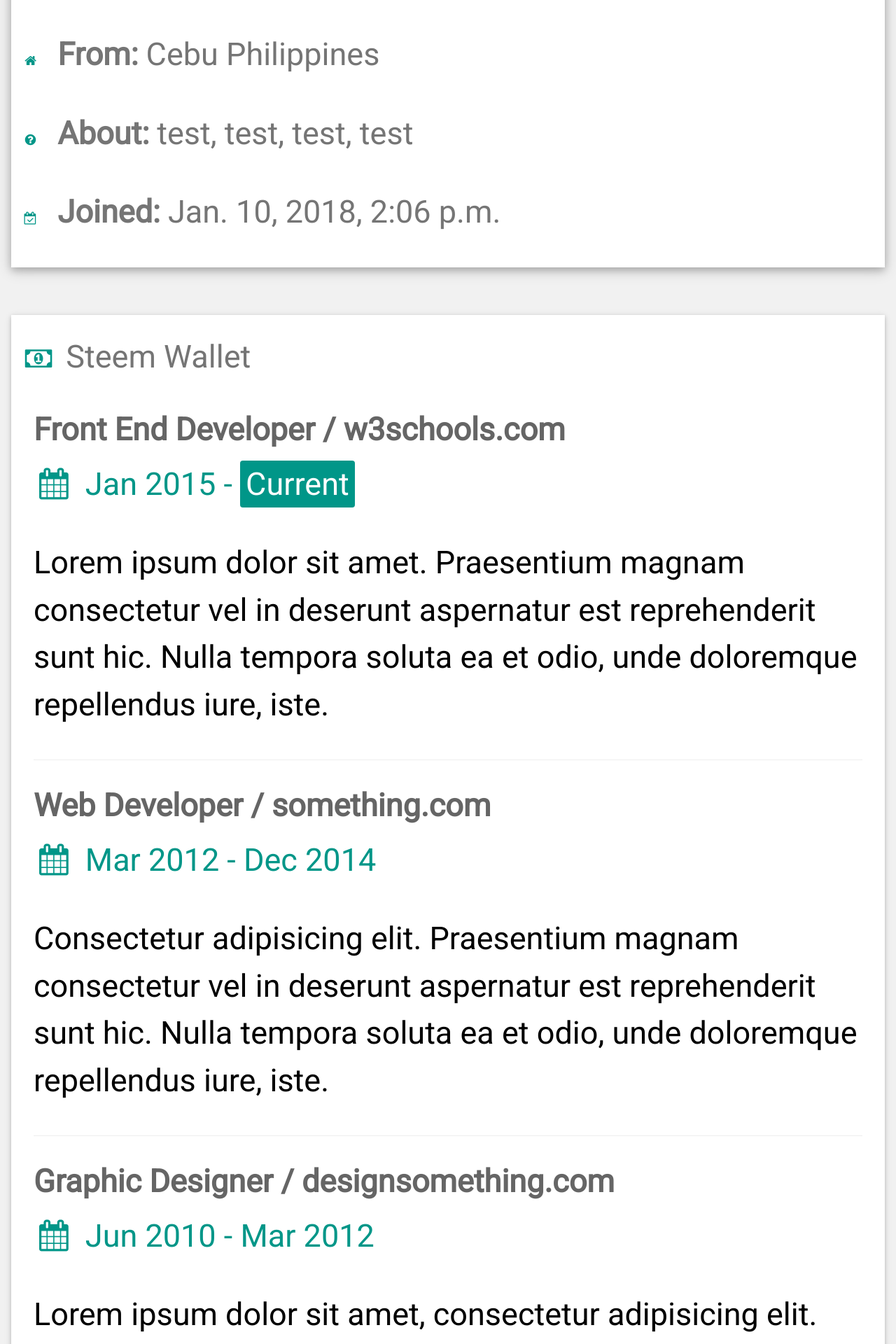
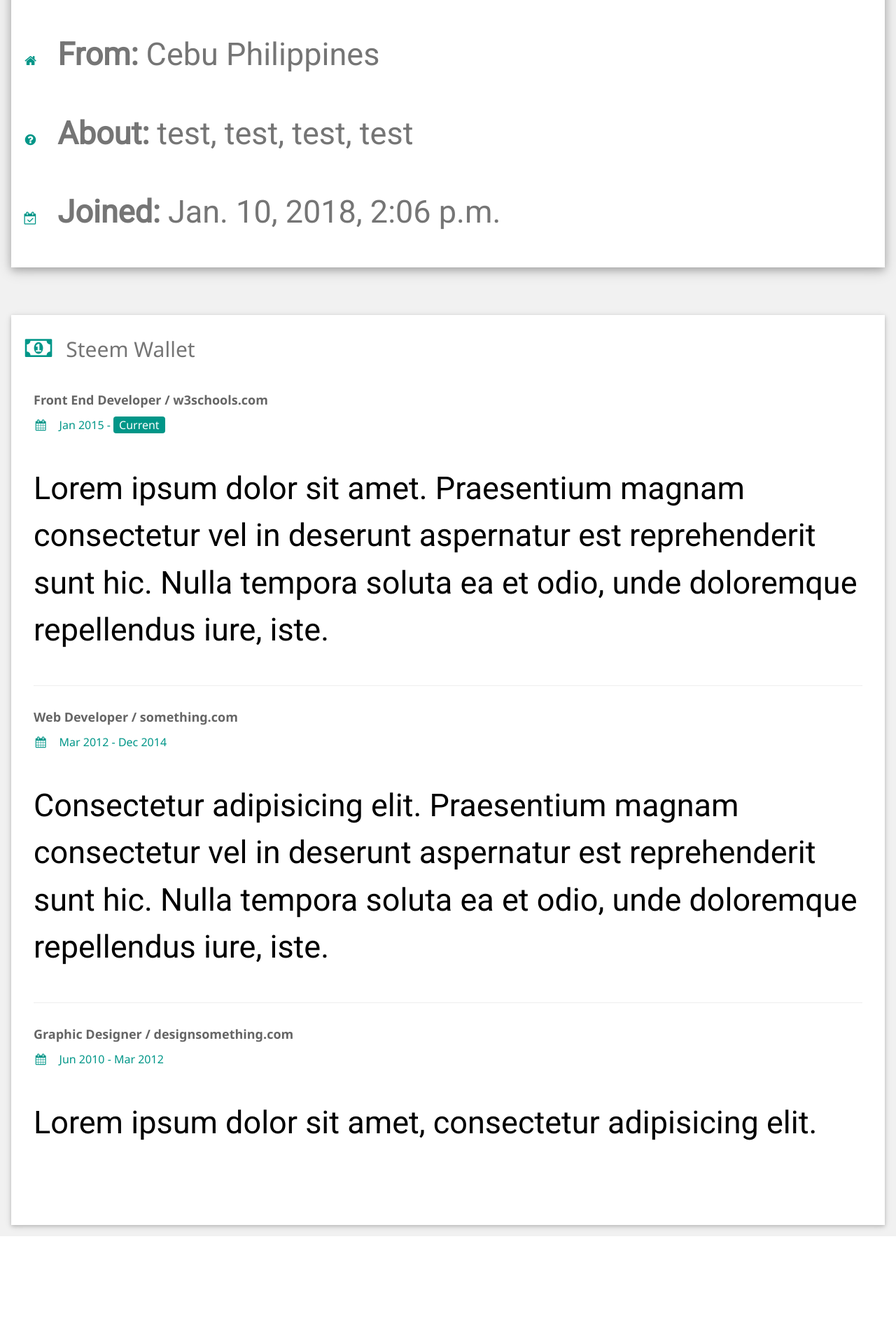
Before and after one commit to burdagay/my-steemit-portal, a Django app: page /app/wallet in a window 1280 px wide. Shown: the part 953-2873 px from the top of the page at 70% size. After the commit the page ends 2719 px from the top, so only its background shows below. Run offline with Django 3.2, Linux system fonts and the light colour scheme.

Commit message:
Make all fonts big

```diff
--- a/app/templates/app/wallet.html
+++ b/app/templates/app/wallet.html
@@ -8,7 +8,7 @@
     <link rel="stylesheet" href="https://cdnjs.cloudflare.com/ajax/libs/font-awesome/4.7.0/css/font-awesome.min.css">
 </head>
 <style>
-    html,body,h1,h2,h3,h4,h5,h6,i {font-family: "Roboto", sans-serif;font-size:45px}
+    body {font-family: "Roboto", sans-serif;font-size:45px!important;}
     .w3-third{width:100%!important;}
     .w3-twothird{width:100%!important;}
 </style>
@@ -35,15 +35,11 @@
               </p>
             </div>
           </div><br>
-
-        <!-- End Left Column -->
         </div>
 
       </div>
       <div class="w3-row-padding">
-        <!-- Right Column -->
         <div class="w3-twothird">
-
           <div class="w3-container w3-card w3-white w3-margin-bottom">
             <h2 class="w3-text-grey w3-padding-16"><i class="fa fa-money fa-fw w3-margin-right w3-xxlarge w3-text-teal"></i>Steem Wallet</h2>
             <div class="w3-container">
```
